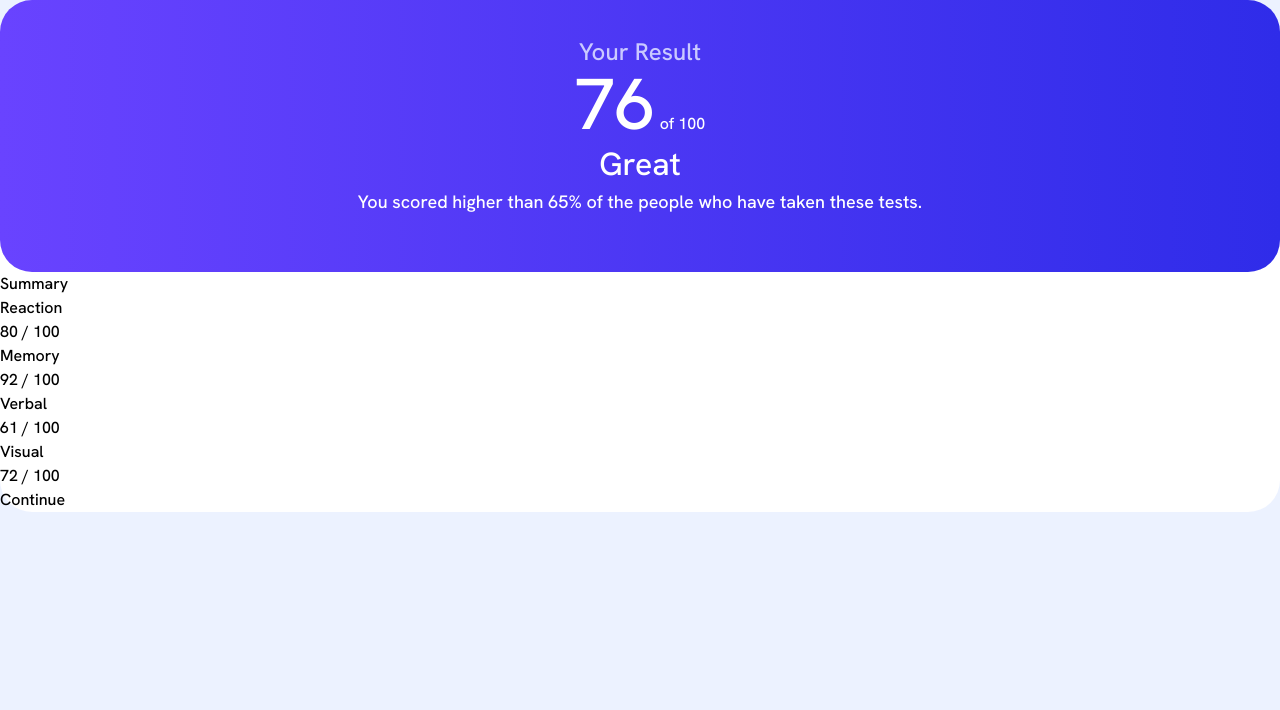
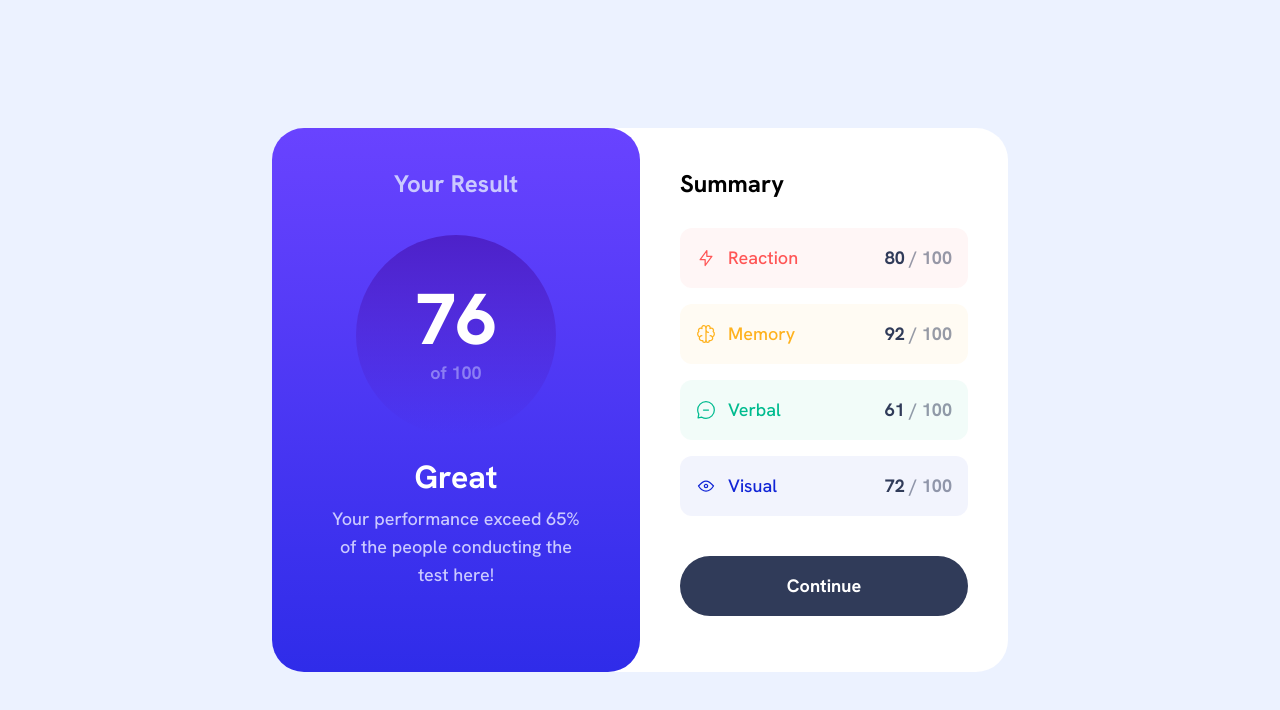
Before and after one commit to daniloparrajr/frontendmentor-results-summary-component, a Next.js app: page / in a window 1280 px wide. Shown: the top 710 px of the page. Built offline with nearby package versions, Linux system fonts and the light colour scheme.

Commit message:
WIP: desktop styles

```diff
--- a/next.config.mjs
+++ b/next.config.mjs
@@ -1,4 +1,13 @@
 /** @type {import('next').NextConfig} */
-const nextConfig = {};
+const nextConfig = {
+    webpack(config) {
+        config.module.rules.push({
+            test: /\.svg$/,
+            use: ["@svgr/webpack"]
+        });
+
+        return config;
+    }
+};
 
 export default nextConfig;
--- a/src/app/layout.js
+++ b/src/app/layout.js
@@ -31,7 +31,7 @@ export default function RootLayout({ children }) {
   return (
     <html lang="en">
       <body
-        className={`${hankenGrotesk.variable} font-sans antialiased bg-very-light-blue`}
+        className={`${hankenGrotesk.variable} font-sans antialiased bg-very-light-blue text-lg flex justify-center items-center h-screen`}
       >
         {children}
       </body>
--- a/src/app/page.js
+++ b/src/app/page.js
@@ -1,31 +1,42 @@
-import Image from "next/image";
+import ReactionIcon from "./assets/images/icon-reaction.svg";
+import MemoryIcon from "./assets/images/icon-memory.svg";
+import VerbalIcon from "./assets/images/icon-verbal.svg";
+import VisualIcon from "./assets/images/icon-visual.svg";
 
 export default function Home() {
   return (
-      <section className="bg-white rounded-4xl">
-          <div className="rounded-4xl bg-gradient-to-r from-neon-blue to-han-purple text-white p-9 pb-14 text-center">
-              <h2 className="text-light-blue text-2xl">Your Result</h2>
-              <p><span className="text-7xl">76</span> of 100</p>
+      <section className="bg-white rounded-4xl grid grid-cols-2 w-full max-w-2.5xl">
+          <div className="rounded-4xl bg-gradient-to-b from-neon-blue to-han-purple text-white pt-10 px-13 pb-14 text-center">
+              <h2 className="text-light-blue text-2xl font-bold mb-8.5">Your Result</h2>
+              <p className="w-[200px] h-[200px] mx-auto flex flex-col justify-center items-center rounded-full text-light-blue/50 bg-gradient-to-b from-purple-heart mb-7 font-bold gap-y-1"><span className="text-7xl text-white block font-extrabold">76</span> of 100</p>
 
-              <p className="text-3xl">Great</p>
-              <p className="text-lg">You scored higher than 65% of the people who have taken these tests.</p>
+              <p className="text-3xl font-bold mb-3.5">Great</p>
+              <p className="text-light-blue">Your performance exceed 65% of the people conducting the test here!</p>
           </div>
 
-          <div className="rounded-4xl">
-              <h2>Summary</h2>
+          <div className="rounded-4xl p-10 pb-14">
+              <h2 className="text-2xl font-bold mb-7">Summary</h2>
 
-              <dl>
-                  <dt>Reaction</dt>
-                  <dd>80 / 100</dd>
-                  <dt>Memory</dt>
-                  <dd>92 / 100</dd>
-                  <dt>Verbal</dt>
-                  <dd>61 / 100</dd>
-                  <dt>Visual</dt>
-                  <dd>72 / 100</dd>
+              <dl className="flex flex-col gap-4 mb-10">
+                  <div className="bg-red/5 p-4 flex items-center justify-between rounded-xl">
+                      <dt className="text-red flex items-center gap-3"><ReactionIcon/> Reaction</dt>
+                      <dd className="text-dark-navy font-bold">80 <span className="opacity-50">/ 100</span></dd>
+                  </div>
+                  <div className="bg-yellow/5 p-4 flex items-center justify-between rounded-xl">
+                      <dt className="text-yellow flex items-center gap-3"><MemoryIcon/> Memory</dt>
+                      <dd className="text-dark-navy font-bold">92 <span className="opacity-50">/ 100</span></dd>
+                  </div>
+                  <div className="bg-green/5 p-4 flex items-center justify-between rounded-xl">
+                      <dt className="text-green flex items-center gap-3"><VerbalIcon/> Verbal</dt>
+                      <dd className="text-dark-navy font-bold">61 <span className="opacity-50">/ 100</span></dd>
+                  </div>
+                  <div className="bg-blue/5 p-4 flex items-center justify-between rounded-xl">
+                      <dt className="text-blue flex items-center gap-3"><VisualIcon/> Visual</dt>
+                      <dd className="text-dark-navy font-bold">72 <span className="opacity-50">/ 100</span></dd>
+                  </div>
               </dl>
 
-              <button>Continue</button>
+              <button className="w-full bg-dark-navy text-white rounded-full font-bold p-4 hover:bg-gradient-to-b hover:from-neon-blue hover:to-han-purple">Continue</button>
           </div>
       </section>
   );
--- a/tailwind.config.js
+++ b/tailwind.config.js
@@ -10,7 +10,7 @@ module.exports = {
       transparent: "transparent",
       current: "currentColor",
       "white": "#ffffff",
-      "red": "#303B59",
+      "red": "#FF5555",
       "green": "#00BB8F",
       "blue": "#1125D6",
       "yellow": "#FFB21E",
@@ -19,6 +19,7 @@ module.exports = {
       "very-light-blue": "#ECF2FF",
       "neon-blue": "#6943FF",
       "han-purple": "#2F2CE9",
+      "purple-heart": "#4d21c9",
     },
     gradientColorStopPositions: {
       33: '33%',
@@ -34,7 +35,12 @@ module.exports = {
         '4xl': '32px',
       },
       spacing: {
-        'pl-9': '38px',
+        '8.5': '35px',
+        '9': '38px',
+        '13': '54px',
+      },
+      maxWidth: {
+        '2.5xl': '736px'
       }
     },
   },
```
Also changed, not shown: package.json (+6 -5 lines), 1 other file (tests, documents, lock files or other folders).
